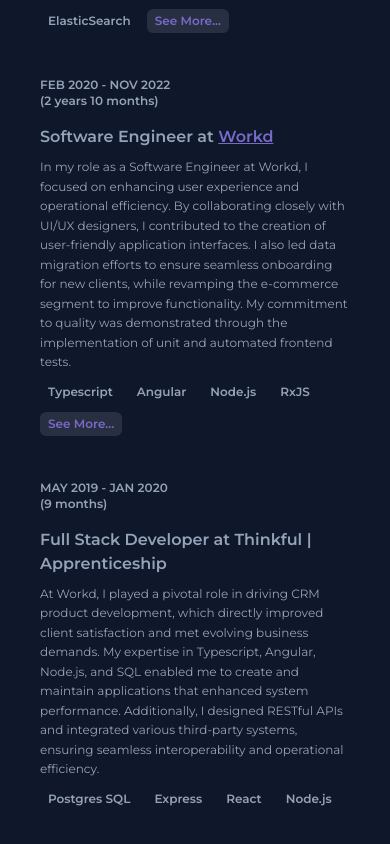
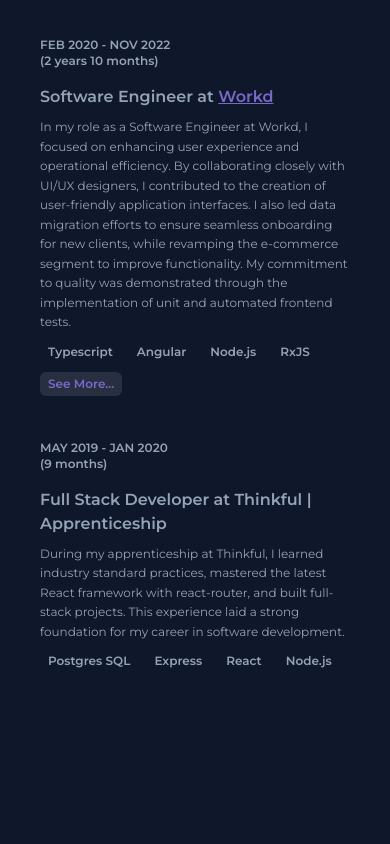
Before and after one commit to romiaujla/portfolio-2025, a React (Vite) app: page / in a window 390 px wide. Shown: the part 1482-2326 px from the top of the page. After the commit the page ends 2195 px from the top, so only its background shows below. Built offline with nearby package versions, Linux system fonts and the light colour scheme.

Commit message:
Wrapped up the experience section and made minor updates to the positioning of the mobile menu

```diff
--- a/src/pages/Experience.tsx
+++ b/src/pages/Experience.tsx
@@ -2,8 +2,8 @@
 
 const Experience = () => {
   return (
-    <section className="text-left py-20" id="experience">
-      <h3 className="text-primary font-semibold mb-4 sticky top-0 z-10 bg-background lg:hidden px-10 py-4 bg-primary/10">
+    <section className="text-left py-10 lg:py-20" id="experience">
+      <h3 className="text-primary font-semibold mb-4 sticky top-0 z-10 lg:hidden px-10 py-4 bg-primary/10">
         EXPERIENCE
       </h3>
       <div className="flex flex-col gap-10">
@@ -105,13 +105,10 @@
               </span>
             </div>
             <p className="text-xs mt-2 leading-relaxed">
-              At Workd, I played a pivotal role in driving CRM product
-              development, which directly improved client satisfaction and met
-              evolving business demands. My expertise in Typescript, Angular,
-              Node.js, and SQL enabled me to create and maintain applications
-              that enhanced system performance. Additionally, I designed RESTful
-              APIs and integrated various third-party systems, ensuring seamless
-              interoperability and operational efficiency.
+              During my apprenticeship at Thinkful, I learned industry standard
+              practices, mastered the latest React framework with react-router,
+              and built full-stack projects. This experience laid a strong
+              foundation for my career in software development.
             </p>
             <TechnologyList
               technologies={["Postgres SQL", "Express", "React", "Node.js"]}
--- a/src/pages/PortfolioMenu.tsx
+++ b/src/pages/PortfolioMenu.tsx
@@ -26,7 +26,7 @@
   return (
     <menu className="mt-10 text-xs font-semibold">
       <div
-        className={`lg:hidden fixed top-10 right-10 z-10 bg-primary-foreground rounded-md shadow-md ${isMobileMenuOpen ? "p-6" : "p-0"}`}
+        className={`lg:hidden absolute top-5 right-5 z-20 bg-primary-foreground rounded-md shadow-md ${isMobileMenuOpen ? "p-6" : "p-0"}`}
       >
         <button
           onClick={() => setIsMobileMenuOpen(!isMobileMenuOpen)}
```
